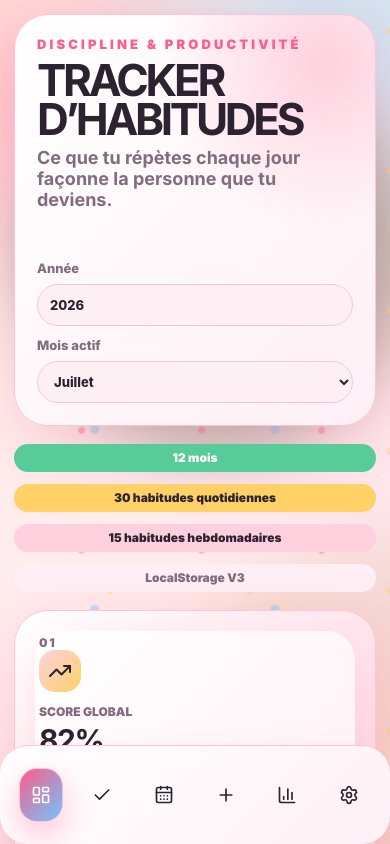
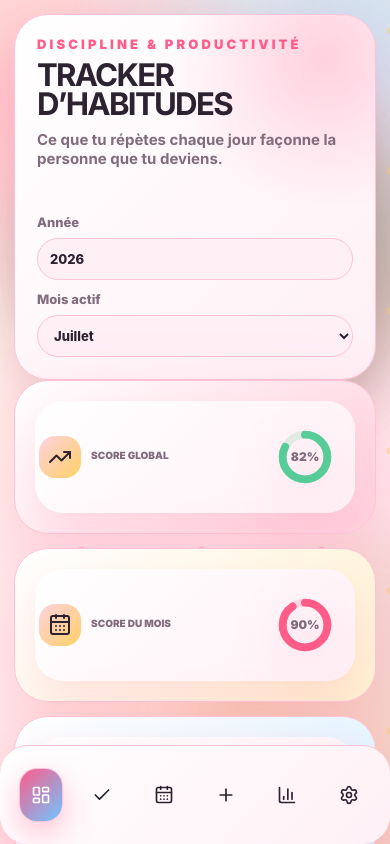
Before and after one commit to christolosier-ship-it/Tracker-Habit, a React (Vite) app: page / in a window 390 px wide. Shown: the top 844 px of the page. Built offline with nearby package versions, Linux system fonts and the light colour scheme.

Commit message:
Affiner la densité visuelle et les débordements

```diff
--- a/src/styles-cleanup.css
+++ b/src/styles-cleanup.css
@@ -60,6 +60,223 @@ button > svg:not([width]),
   box-shadow: 4px 4px 0 #111;
 }
 
+/* Densité typographique : les titres restent présents sans monopoliser l’écran. */
+h1 {
+  font-size: clamp(32px, 4.6vw, 64px) !important;
+  line-height: 0.94 !important;
+  letter-spacing: -0.055em !important;
+  overflow-wrap: anywhere;
+}
+
+h2 {
+  font-size: clamp(21px, 2.4vw, 30px);
+  line-height: 1.08;
+}
+
+.ui-card-title {
+  font-size: clamp(17px, 1.75vw, 22px) !important;
+  line-height: 1.15;
+  overflow-wrap: anywhere;
+}
+
+.quote {
+  font-size: clamp(15px, 1.5vw, 18px);
+}
+
+/* La bande marketing n’apporte aucune information d’usage. */
+.marketing-badges {
+  display: none !important;
+}
+
+/* KPI compacts : suppression de la numérotation et des explications redondantes. */
+.kpi-frame-mark,
+.kpi-card small {
+  display: none !important;
+}
+
+.kpi-card,
+.theme-kpi-frame {
+  min-width: 0;
+}
+
+.theme-kpi-frame {
+  width: 100%;
+  height: 100%;
+  display: grid;
+  grid-template-columns: minmax(0, 1fr) auto;
+  align-items: center;
+  gap: 14px;
+}
+
+.kpi-content {
+  min-width: 0;
+  display: grid;
+  grid-template-columns: 42px minmax(0, 1fr);
+  align-items: center;
+  gap: 8px 10px;
+}
+
+.kpi-icon {
+  grid-column: 1;
+  grid-row: 1;
+  margin: 0 !important;
+}
+
+.kpi-content > span {
+  grid-column: 2;
+  grid-row: 1;
+  min-width: 0;
+  font-size: clamp(10px, 1.05vw, 13px) !important;
+  line-height: 1.05;
+  white-space: nowrap;
+  overflow: hidden;
+  text-overflow: ellipsis;
+}
+
+.kpi-content > strong {
+  grid-column: 1 / -1;
+  margin-top: 6px;
+}
+
+/* Pour les quatre KPI avec anneau, la valeur n’est affichée qu’au centre de l’anneau. */
+.kpi-card:has(.themed-progress-ring) .kpi-content > strong {
+  display: none;
+}
+
+.kpi-card:has(.themed-progress-ring) .theme-kpi-frame {
+  grid-template-columns: minmax(0, 1fr) 92px;
+}
+
+.kpi-card .themed-progress-ring {
+  justify-self: end;
+}
+
+/* Vue annuelle : la colonne Habitude forme un volet fixe, les mois glissent derrière. */
+.annual-matrix {
+  isolation: isolate;
+  max-width: 100%;
+  overscroll-behavior-x: contain;
+}
+
+.annual-matrix > strong:first-child,
+.annual-matrix > span {
+  position: sticky !important;
+  left: 0;
+  z-index: 5 !important;
+  background: var(--surface, #fffaf1) !important;
+  box-shadow: 10px 0 14px -14px rgba(0, 0, 0, 0.58);
+}
+
+.annual-matrix > strong:first-child {
+  z-index: 7 !important;
+}
+
+/* Aujourd’hui : aucun libellé ne doit sortir de sa carte. */
+.habit-card {
+  min-width: 0;
+}
+
+.habit-card > div:first-child {
+  min-width: 0;
+  flex: 1 1 auto;
+}
+
+.habit-card h3,
+.habit-card p,
+.habit-card .ui-badge {
+  max-width: 100%;
+  overflow-wrap: anywhere;
+  word-break: normal;
+}
+
+.habit-card .ui-badge {
+  white-space: normal;
+  line-height: 1.15;
+}
+
+.habit-card .status-button {
+  flex: 0 1 auto;
+  min-width: 0;
+  max-width: 46%;
+  white-space: normal;
+  line-height: 1.15;
+  padding-inline: 12px;
+}
+
+/* Statistiques : ruban mensuel horizontal, tactile et confiné à sa zone. */
+.monthly-ribbon {
+  width: 100%;
+  max-width: 100%;
+  display: flex !important;
+  flex-wrap: nowrap !important;
+  gap: 12px;
+  overflow-x: auto;
+  overflow-y: hidden;
+  overscroll-behavior-x: contain;
+  scroll-snap-type: x proximity;
+  scrollbar-width: thin;
+  padding: 4px 2px 12px;
+  -webkit-overflow-scrolling: touch;
+}
+
+.monthly-ribbon-cell {
+  flex: 0 0 clamp(96px, 11vw, 124px);
+  min-width: 96px;
+  scroll-snap-align: start;
+}
+
+@media (max-width: 1180px) {
+  .kpi-grid {
+    grid-template-columns: repeat(3, minmax(0, 1fr)) !important;
+  }
+
+  .habit-card-grid {
+    grid-template-columns: repeat(2, minmax(0, 1fr)) !important;
+  }
+
+  .habit-card {
+    align-items: flex-start;
+  }
+}
+
+@media (max-width: 900px) {
+  h1 {
+    font-size: clamp(30px, 8vw, 48px) !important;
+  }
+
+  .kpi-grid {
+    grid-template-columns: repeat(2, minmax(0, 1fr)) !important;
+  }
+
+  .habit-card-grid {
+    grid-template-columns: 1fr !important;
+  }
+
+  .habit-card .status-button {
+    max-width: 44%;
+  }
+}
+
+@media (max-width: 560px) {
+  .kpi-grid {
+    grid-template-columns: 1fr !important;
+  }
+
+  .kpi-card:has(.themed-progress-ring) .theme-kpi-frame {
+    grid-template-columns: minmax(0, 1fr) 84px;
+  }
+
+  .habit-card {
+    display: grid !important;
+    grid-template-columns: minmax(0, 1fr);
+  }
+
+  .habit-card .status-button {
+    width: 100%;
+    max-width: none;
+  }
+}
+
 @media (prefers-reduced-motion: reduce) {
   *,
   *::before,
```
